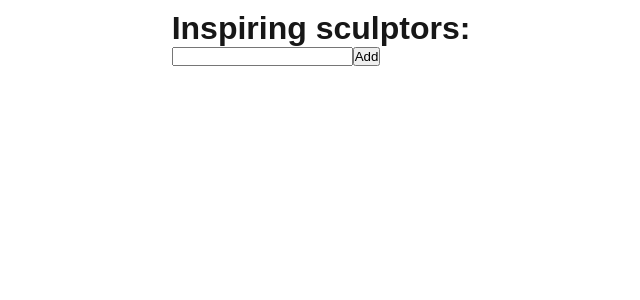
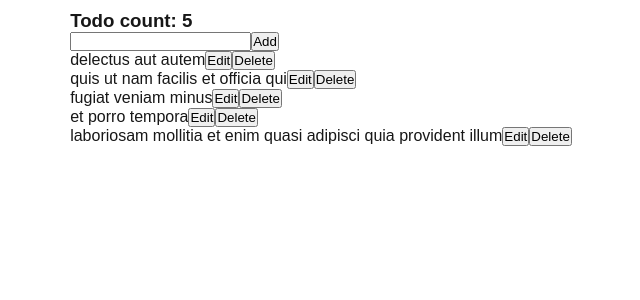
Before and after one commit to khaingthazindev/trtk-frontend, a Next.js app: page / in a window 1280 px wide. Shown: the top 300 px of the page, without its empty margins (319-959 px from the left). Built offline with nearby package versions, Linux system fonts and the light colour scheme.

Commit message:
Todo list with reducer - global state mangement

```diff
--- /dev/null
+++ b/src/app/components/reducer/TodoListWithReducer.jsx
@@ -0,0 +1,148 @@
+'use client';
+
+import {useReducer, useState} from "react";
+
+function todoReducer(state, action) {
+   switch (action.type) {
+      case 'ADD_TODO':
+         return [...state, action.payload]; break;
+      case 'UPDATE_TODO':
+         return state.map(td => td.id === action.payload.id ? action.payload : td); break;
+      case 'DELETE_TODO':
+         return state.filter(td => td.id !== action.payload.id); break;
+      default:
+         return [...state];
+   }
+}
+
+let initialTodos = [
+   {
+      "userId": 1,
+      "id": 1,
+      "title": "delectus aut autem",
+      "completed": false
+   },
+   {
+      "userId": 1,
+      "id": 2,
+      "title": "quis ut nam facilis et officia qui",
+      "completed": false
+   },
+   {
+      "userId": 1,
+      "id": 3,
+      "title": "fugiat veniam minus",
+      "completed": false
+   },
+   {
+      "userId": 1,
+      "id": 4,
+      "title": "et porro tempora",
+      "completed": true
+   },
+   {
+      "userId": 1,
+      "id": 5,
+      "title": "laboriosam mollitia et enim quasi adipisci quia provident illum",
+      "completed": false
+   }
+];
+
+let id = 6;
+
+function TodoEntry({onSave})
+{
+   const [name, setName] = useState('');
+   let newTodo = {
+      "userId": 1,
+      "id": id++,
+      "title": name,
+      "completed": false
+   }
+
+   const handleSave = () => {
+      onSave(newTodo);
+      setName('');
+   }
+
+   return <div>
+      <input
+         value={name}
+         onChange={(e) => setName(e.target.value)}
+      />
+      <button onClick={handleSave}>Add
+      </button>
+   </div>;
+}
+
+function Todo({todo, onDelete, onUpdate})
+{
+   const [isUpdating, setIsUpdating] = useState(false);
+   const [name, setName] = useState(todo.title);
+
+   const onUpdateHandler = () => {
+      setIsUpdating(!isUpdating);
+      let updated = {
+         ...todo,
+         title: name
+      };
+      onUpdate(updated);
+   }
+   const handleDelete = (e) => {
+      onDelete(todo);
+   }
+
+   return <div>
+      {isUpdating ? <input value={name} onChange={(e) => setName(e.target.value)}/> : todo.title}
+      {
+         <button type={"button"} onClick={onUpdateHandler}>{isUpdating ? 'Update' : 'Edit'}</button>
+      }
+
+      <button type={"button"} onClick={handleDelete}>Delete</button>
+
+   </div>;
+}
+
+function TodoList({todos, onDelete, onUpdate})
+{
+   return (<div>
+      {todos.map((todo) => <Todo key={todo.id} todo={todo} onDelete={onDelete} onUpdate={onUpdate} /> )}
+   </div>)
+}
+
+function TodoCount({count})
+{
+   return (<div>
+      <h3>Todo count: {count}</h3>
+   </div>)
+}
+
+export default function TodoListWithReducer()
+{
+   const [todos, dispatch] = useReducer(todoReducer, initialTodos);
+
+   const handleDelete = (todo) => {
+      dispatch({
+         type: 'DELETE_TODO',
+         payload: todo
+      })
+   }
+   const handleSave = (todo) => {
+      dispatch({
+         type: 'ADD_TODO',
+         payload: todo
+      })
+   }
+   const handleUpdate = (todo) => {
+      dispatch({
+         type: 'UPDATE_TODO',
+         payload: todo
+      })
+   }
+
+   return (<div>
+      <TodoCount count={todos.length} />
+      <TodoEntry onSave={handleSave} />
+      <TodoList todos={todos} onDelete={handleDelete} onUpdate={handleUpdate} />
+   </div>)
+}
--- a/src/app/page.js
+++ b/src/app/page.js
@@ -9,6 +9,7 @@ import StateProblem1 from "@/app/components/state/StateProblem1";
 import UpdateObject from "@/app/components/state/UpdateObject";
 import UpdateArray from "@/app/components/state/UpdateArray";
 import ShoppingCart from "@/app/components/input/ShoppingCart";
+import TodoListWithReducer from "@/app/components/reducer/TodoListWithReducer";
 
 export default function Home() {
   return (
@@ -64,9 +65,11 @@ export default function Home() {
 
        {/*<UpdateObject />*/}
 
-       <UpdateArray />
+       {/*<UpdateArray />*/}
 
        {/*<ShoppingCart />*/}
+
+       <TodoListWithReducer />
     </div>
   );
 }
```
